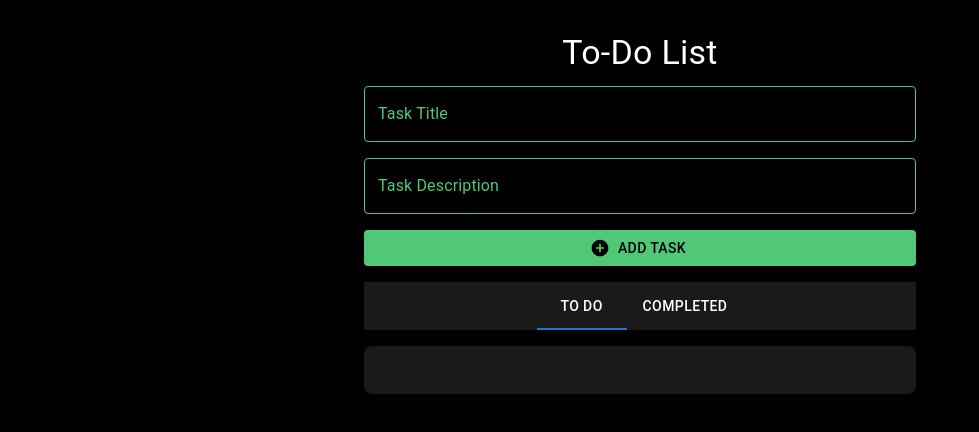
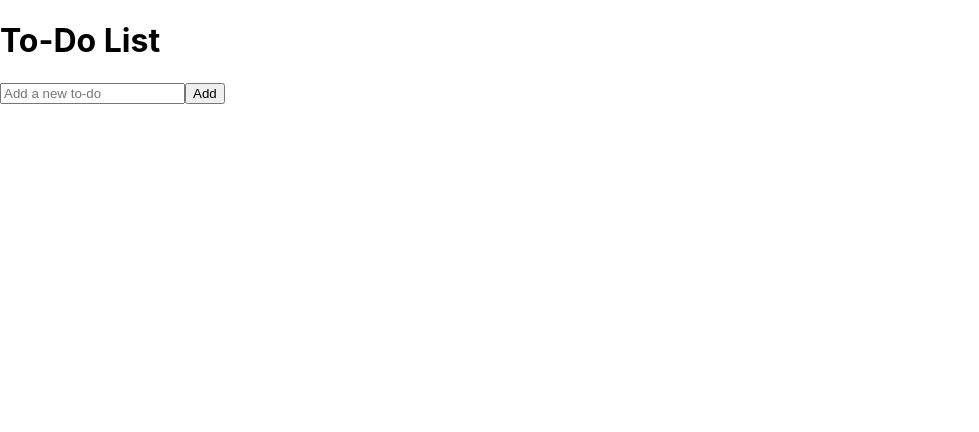
Before and after one commit to pallavis57/todo-list, a React (Create React App) app: page / in a window 1280 px wide. Shown: the top 432 px of the page, without its empty margins (0-979 px from the left). Built offline with nearby package versions, Linux system fonts and the light colour scheme.

Commit message:
Update App.js

```diff
--- a/src/App.js
+++ b/src/App.js
@@ -1,176 +1,43 @@
 import React, { useState } from 'react';
-import {
-  Container, Typography, TextField, Button, List, ListItem, ListItemText,
-  IconButton, Checkbox, Snackbar, Dialog, DialogActions, DialogContent,
-  DialogContentText, DialogTitle, Slide, Tooltip, Tabs, Tab, AppBar
-} from '@mui/material';
-import { Delete, AddCircle } from '@mui/icons-material';
-import { TransitionGroup, CSSTransition } from 'react-transition-group';
-
-const Transition = React.forwardRef((props, ref) => <Slide direction="up" ref={ref} {...props} />);
+import './App.css';
 
 function App() {
-  const [tasks, setTasks] = useState([]);
-  const [newTaskTitle, setNewTaskTitle] = useState('');
-  const [newTaskDescription, setNewTaskDescription] = useState('');
-  const [snackbarOpen, setSnackbarOpen] = useState(false);
-  const [dialogOpen, setDialogOpen] = useState(false);
-  const [taskToDelete, setTaskToDelete] = useState(null);
-  const [tabValue, setTabValue] = useState(0);
+  const [todos, setTodos] = useState([]);
+  const [newTodo, setNewTodo] = useState('');
 
-  const handleAddTask = () => {
-    if (newTaskTitle.trim() && newTaskDescription.trim()) {
-      const now = new Date();
-      const time = `${now.getHours()}:${now.getMinutes()}:${now.getSeconds()}`;
-      setTasks([...tasks, { title: newTaskTitle, description: newTaskDescription, completed: false, time }]);
-      setNewTaskTitle('');
-      setNewTaskDescription('');
-      setSnackbarOpen(true);
+  const handleAddTodo = () => {
+    if (newTodo.trim() !== '') {
+      setTodos([...todos, newTodo]);
+      setNewTodo('');
     }
   };
 
-  const handleDeleteTask = (index) => {
-    setTasks(tasks.filter((_, i) => i !== index));
-    setDialogOpen(false);
-    setTaskToDelete(null);
+  const handleDeleteTodo = (index) => {
+    const updatedTodos = todos.filter((todo, i) => i !== index);
+    setTodos(updatedTodos);
   };
 
-  const handleToggleComplete = (index) => {
-    setTasks(tasks.map((task, i) => i === index ? { ...task, completed: !task.completed } : task));
-  };
+  return (
+    <div className="App">
+      <header className="App-header">
+        <h1>To-Do List</h1>
+        <input
+          type="text"
+          value={newTodo}
+          onChange={(e) => setNewTodo(e.target.value)}
+          placeholder="Add a new to-do"
+        />
+        <button onClick={handleAddTodo}>Add</button>
 
-  const openDialog = (index) => {
-    setTaskToDelete(index);
-    setDialogOpen(true);
-  };
-
-  const closeDialog = () => {
-    setDialogOpen(false);
-    setTaskToDelete(null);
-  };
-
-  const [toDoTasks, completedTasks] = [
-    tasks.filter(task => !task.completed),
-    tasks.filter(task => task.completed)
-  ];
-
-  return (
-    <div style={{ backgroundColor: '#000', minHeight: '100vh', padding: '2em 0', color: '#fff' }}>
-      <Container maxWidth="sm">
-        <Typography variant="h4" align="center" gutterBottom style={{ color: '#fff' }}>
-          To-Do List
-        </Typography>
-        <TextField
-          label="Task Title"
-          variant="outlined"
-          fullWidth
-          value={newTaskTitle}
-          onChange={(e) => setNewTaskTitle(e.target.value)}
-          sx={{
-            marginBottom: '1em',
-            '& .MuiInputLabel-root': { color: '#50C878' },
-            '& .MuiOutlinedInput-root': {
-              '& fieldset': { borderColor: '#50C878' },
-              '&:hover fieldset': { borderColor: '#50C878' },
-              '&.Mui-focused fieldset': { borderColor: '#50C878' },
-              '& input': { color: '#fff' },
-            }
-          }}
-        />
-        <TextField
-          label="Task Description"
-          variant="outlined"
-          fullWidth
-          value={newTaskDescription}
-          onChange={(e) => setNewTaskDescription(e.target.value)}
-          sx={{
-            marginBottom: '1em',
-            '& .MuiInputLabel-root': { color: '#50C878' },
-            '& .MuiOutlinedInput-root': {
-              '& fieldset': { borderColor: '#50C878' },
-              '&:hover fieldset': { borderColor: '#50C878' },
-              '&.Mui-focused fieldset': { borderColor: '#50C878' },
-              '& input': { color: '#fff' },
-            }
-          }}
-        />
-        <Tooltip title="Add Task">
-          <Button
-            variant="contained"
-            fullWidth
-            startIcon={<AddCircle />}
-            onClick={handleAddTask}
-            sx={{
-              backgroundColor: '#50C878',
-              '&:hover': { backgroundColor: '#45B469' },
-              color: '#000'
-            }}
-          >
-            Add Task
-          </Button>
-        </Tooltip>
-        <AppBar position="static" style={{ backgroundColor: '#1a1a1a', boxShadow: 'none', marginTop: '1em' }}>
-          <Tabs value={tabValue} onChange={(e, newValue) => setTabValue(newValue)} centered>
-            <Tab label="To Do" style={{ color: '#fff' }} />
-            <Tab label="Completed" style={{ color: '#fff' }} />
-          </Tabs>
-        </AppBar>
-        {[{ tasks: toDoTasks, label: 'To Do' }, { tasks: completedTasks, label: 'Completed' }].map(({ tasks, label }, tabIndex) =>
-          tabValue === tabIndex && (
-            <div key={label} style={{ backgroundColor: '#1a1a1a', padding: '1em', borderRadius: '8px', boxShadow: '0 0 10px rgba(0, 0, 0, 0.5)', marginTop: '1em' }}>
-              <List>
-                <TransitionGroup>
-                  {tasks.map((task, index) => (
-                    <CSSTransition key={index} timeout={500} classNames="task">
-                      <ListItem divider style={{ borderBottom: '1px solid #50C878' }}>
-                        <Checkbox
-                          checked={task.completed}
-                          onChange={() => handleToggleComplete(index)}
-                          sx={{ color: '#50C878' }}
-                        />
-                        <ListItemText
-                          primary={<span style={{ fontSize: '1.2em', color: '#fff' }}>{task.title}</span>}
-                          secondary={<span style={{ color: '#fff' }}>{task.description}<br />{task.time}</span>}
-                          sx={{ textDecoration: task.completed ? 'line-through' : 'none' }}
-                        />
-                        <Tooltip title="Delete Task">
-                          <IconButton edge="end" color="secondary" onClick={() => openDialog(index)} sx={{ color: '#ff0000' }}>
-                            <Delete />
-                          </IconButton>
-                        </Tooltip>
-                      </ListItem>
-                    </CSSTransition>
-                  ))}
-                </TransitionGroup>
-              </List>
-            </div>
-          )
-        )}
-        <Snackbar
-          open={snackbarOpen}
-          autoHideDuration={3000}
-          onClose={() => setSnackbarOpen(false)}
-          message="Task added!"
-          TransitionComponent={Transition}
-        />
-        <Dialog
-          open={dialogOpen}
-          TransitionComponent={Transition}
-          keepMounted
-          onClose={closeDialog}
-        >
-          <DialogTitle>{"Delete Task"}</DialogTitle>
-          <DialogContent>
-            <DialogContentText>
-              Are you sure you want to delete this task?
-            </DialogContentText>
-          </DialogContent>
-          <DialogActions>
-            <Button onClick={closeDialog} color="primary">Cancel</Button>
-            <Button onClick={() => handleDeleteTask(taskToDelete)} color="secondary">Delete</Button>
-          </DialogActions>
-        </Dialog>
-      </Container>
+        <ul>
+          {todos.map((todo, index) => (
+            <li key={index}>
+              {todo}
+              <button onClick={() => handleDeleteTodo(index)}>Delete</button>
+            </li>
+          ))}
+        </ul>
+      </header>
     </div>
   );
 }
```
